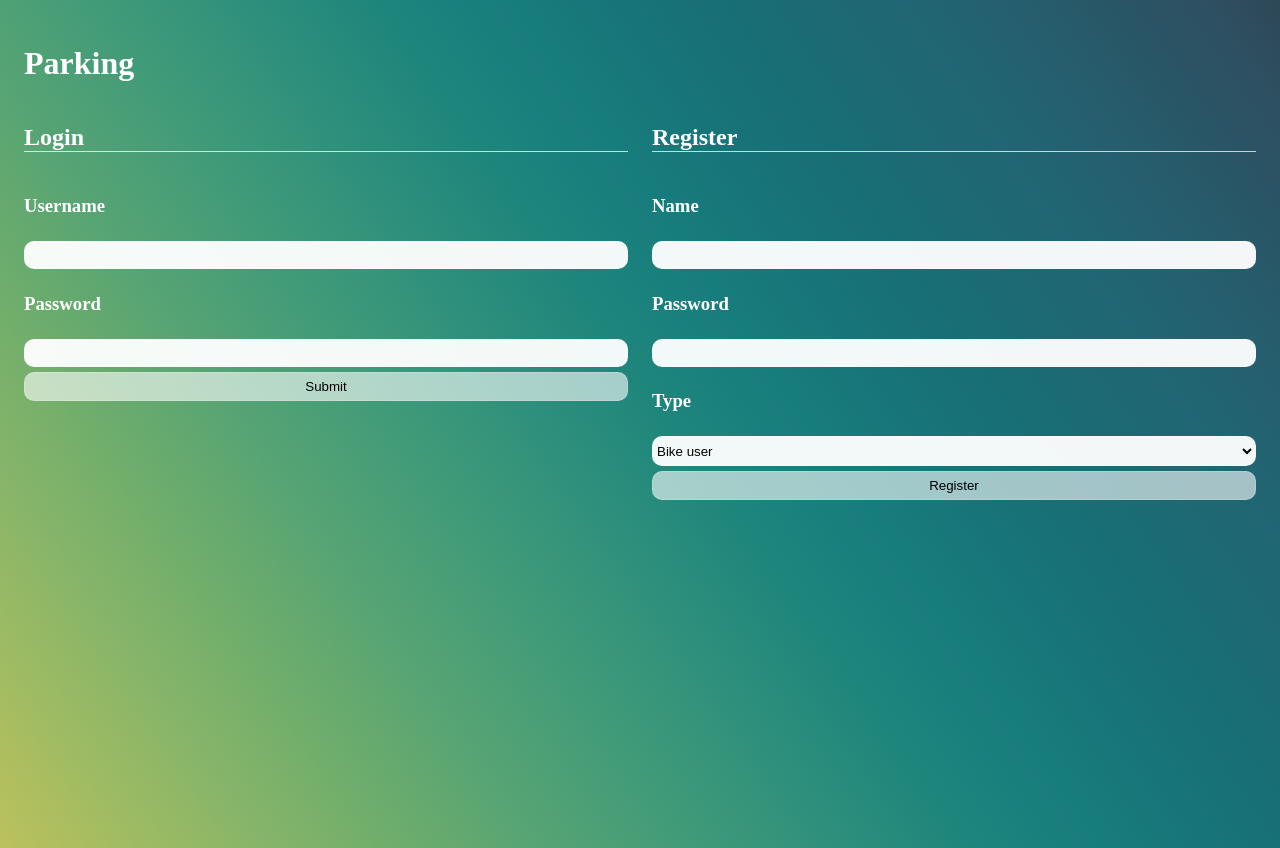
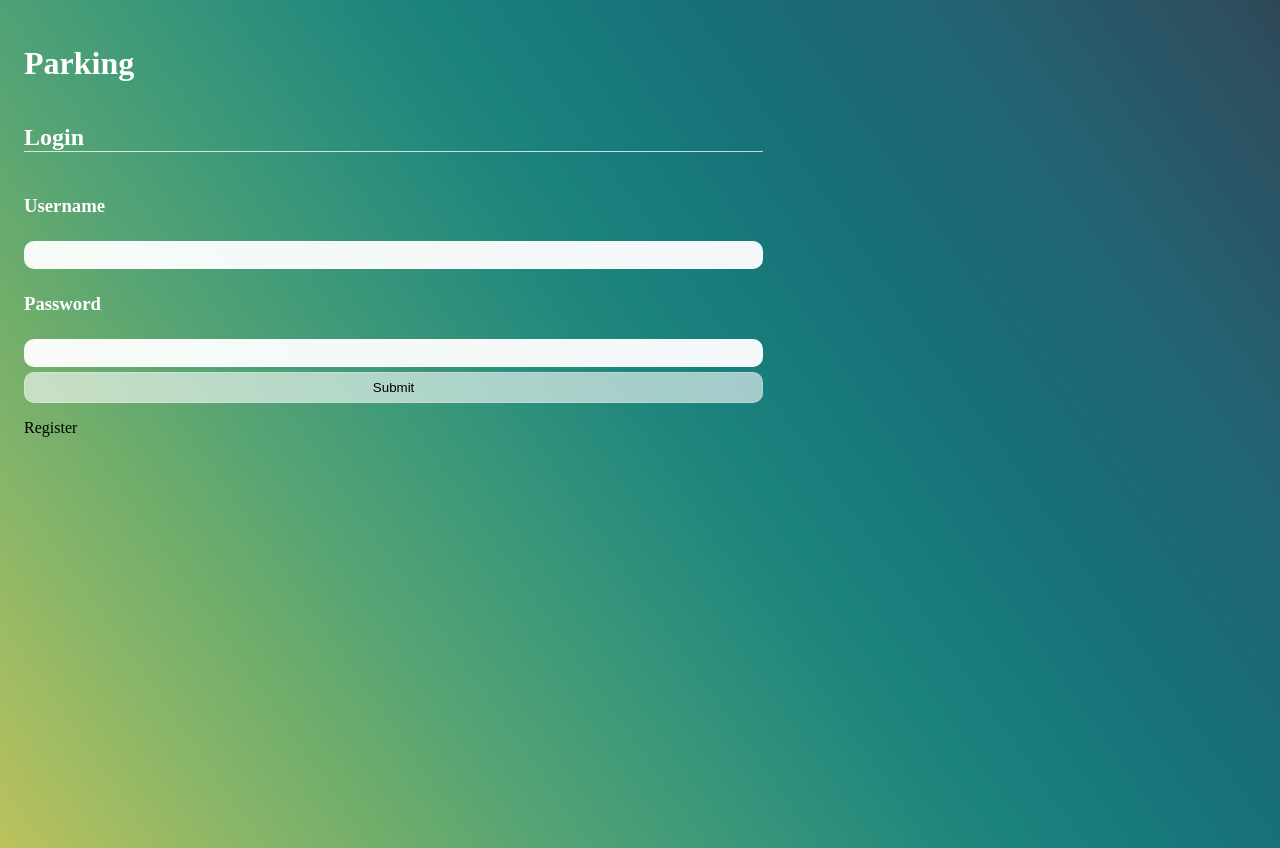
Before and after one commit to aitor-i/LearningC, a React (Create React App) app in the folder parking-bicis-web/: page / in a window 1280 px wide. Built offline with nearby package versions, Linux system fonts and the light colour scheme.

Commit message:
ADD - MainLogin page

```diff
--- a/parking-bicis-web/src/ui/components/Body/Body.tsx
+++ b/parking-bicis-web/src/ui/components/Body/Body.tsx
@@ -1,10 +1,9 @@
 import React, { Fragment, useContext } from "react";
 
-import { LoginForm } from "../LoginForm/LoginForm";
 import NewHistoryForm from "../NewHistoryForm";
 import History from "../History";
 import { LoginContext } from "../../store/loging-ctx";
-import RegisterForm from "../RegisterForm";
+import MainLoginPage from "../MainLoginPage";
 
 export const Body = () => {
   const { isLogged } = useContext(LoginContext);
@@ -16,13 +15,7 @@ export const Body = () => {
           <NewHistoryForm />
         </>
       ) : (
-        <div
-          className="login-container"
-          style={{ display: "flex", gap: "1.5rem" }}
-        >
-          <LoginForm />
-          <RegisterForm />
-        </div>
+        <MainLoginPage />
       )}
     </Fragment>
   );
--- /dev/null
+++ b/parking-bicis-web/src/ui/components/MainLoginPage/MainLoginPage.tsx
@@ -0,0 +1,23 @@
+import { LoginForm } from "../LoginForm/LoginForm";
+import RegisterForm from "../RegisterForm";
+import { useMainLogin } from "./useMainLogin";
+
+export const MainLoginPage = () => {
+  const { isLoginMode, setLoginModeHandler, setRegisterHandler } =
+    useMainLogin();
+  return (
+    <div>
+      {isLoginMode ? (
+        <>
+          <LoginForm />
+          <p onClick={setRegisterHandler}>Register</p>
+        </>
+      ) : (
+        <>
+          <RegisterForm />
+          <p onClick={setLoginModeHandler}>Login</p>
+        </>
+      )}
+    </div>
+  );
+};
--- /dev/null
+++ b/parking-bicis-web/src/ui/components/MainLoginPage/index.ts
@@ -0,0 +1,3 @@
+import { MainLoginPage } from "./MainLoginPage";
+
+export default MainLoginPage;
--- /dev/null
+++ b/parking-bicis-web/src/ui/components/MainLoginPage/useMainLogin.tsx
@@ -0,0 +1,13 @@
+import { useState } from "react";
+
+export const useMainLogin = () => {
+  const [isLoginMode, setIsLoginMode] = useState(true);
+  const setRegisterHandler = () => {
+    setIsLoginMode(false);
+  };
+
+  const setLoginModeHandler = () => {
+    setIsLoginMode(true);
+  };
+  return { isLoginMode, setLoginModeHandler, setRegisterHandler };
+};
```
